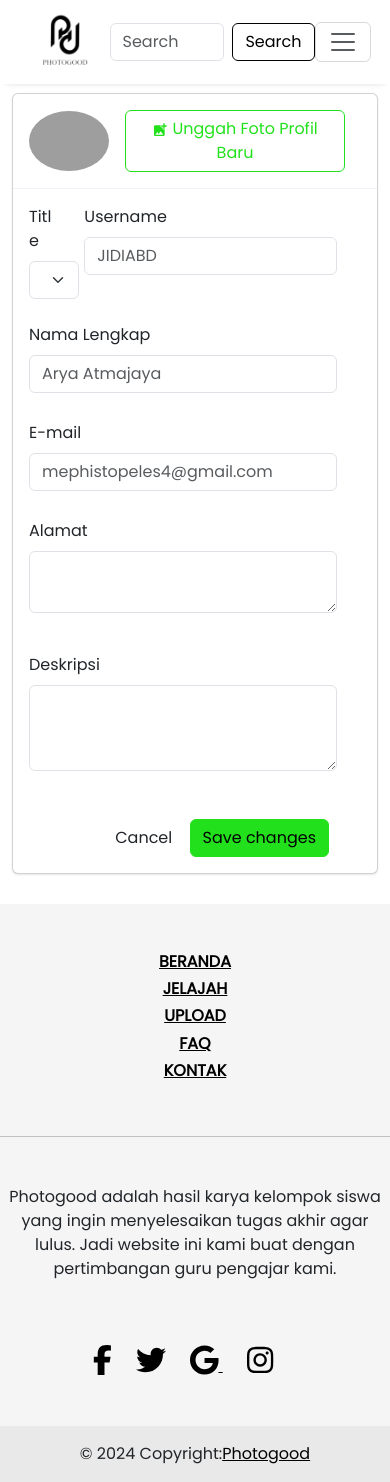
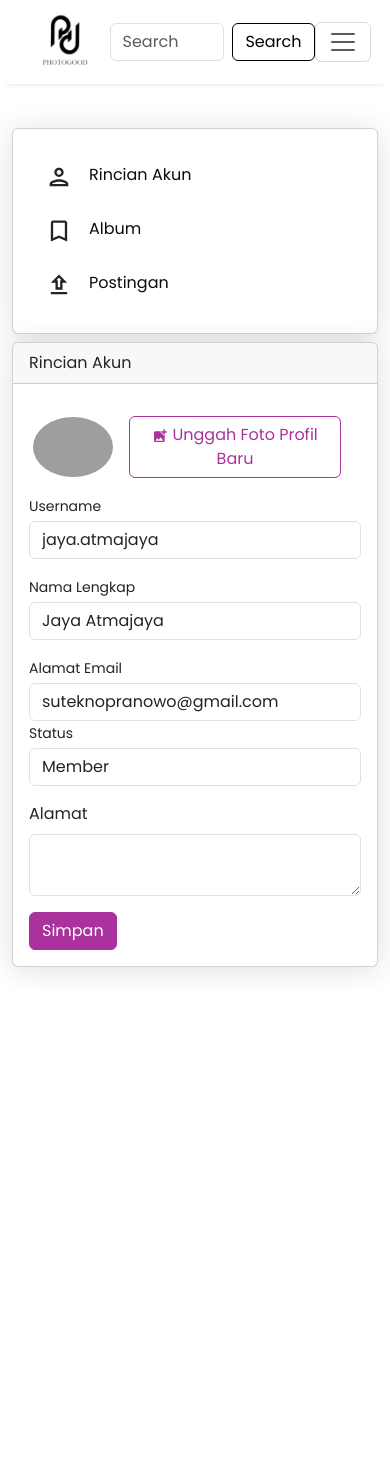
Before and after one commit to AryaAhmatjaya/Photogood, a Next.js app: page /edit-profil in a window 390 px wide. After the commit the page ends 991 px from the top, so only its background shows below. Built offline with nearby package versions, Linux system fonts and the light colour scheme; grey boxes are pictures that could not be loaded.

Commit message:
feat:improve-editprofil

```diff
--- a/app/components/layout/Footer.js
+++ b/app/components/layout/Footer.js
@@ -1,106 +1,39 @@
 import React from "react";
-import { FontAwesomeIcon } from "@fortawesome/react-fontawesome";
-import {
-  faGoogle,
-  faFacebookF,
-  faTwitter,
-  faInstagram,
-} from "@fortawesome/free-brands-svg-icons";
+import { FaFacebookSquare, FaInstagramSquare, FaTwitterSquare } from "react-icons/fa";
+import logo from "../../assets/icon/logo-pg.png"
 
 export const Footer = () => {
   return (
-    <main>
-      <footer style={{ backgroundColor: "#F5F5F5", overflow: "hidden" }}>
-        <section class="mt-5">
-          <div class="row text-center d-flex justify-content-center ">
-            <div class="col-md-2">
-              <h6 class="text-uppercase fw-bold">
-                <a href="/homepage" class="text-black">
-                  Beranda
-                </a>
-              </h6>
-            </div>
-
-            <div class="col-md-2">
-              <h6 class="text-uppercase fw-bold">
-                <a href="#!" class="text-black">
-                  Jelajah
-                </a>
-              </h6>
-            </div>
-
-            <div class="col-md-2">
-              <h6 class="text-uppercase fw-bold">
-                <a href="/upload" class="text-black">
-                  Upload
-                </a>
-              </h6>
-            </div>
-
-            <div class="col-md-2">
-              <h6 class="text-uppercase fw-bold">
-                <a href="#!" class="text-black">
-                  FAQ
-                </a>
-              </h6>
-            </div>
-
-            <div class="col-md-2">
-              <h6 class="text-uppercase fw-bold">
-                <a href="#!" class="text-black">
-                  Kontak
-                </a>
-              </h6>
-            </div>
+    <>
+      <footer className="footer">
+        <div class="d-flex flex-column gap-4 align-items-center container footer-wrapper mt-4" bis_skin_checked="1">
+          <span href="" class="footer-title">Photogood</span>
+          <div class="footer-item-wrapper" bis_skin_checked="1">
+            <ul class="footer-item ps-0 d-flex gap-3" style={{listStyle: 'none'}}>
+              <li>
+                <a class="nav-link" aria-current="page" href="#">Home</a>
+              </li>
+              <li>
+                <a class="nav-link" aria-current="page" href="#">Destination</a>
+              </li>
+              <li>
+                <a class="nav-link" aria-current="page" href="#">Blog</a>
+              </li>
+              <li>
+                <a class="nav-link" aria-current="page" href="#">Languange</a>
+              </li>
+            </ul>
           </div>
-        </section>
-
-        <hr class="my-5" />
-
-        <section class="mb-5">
-          <div class="row d-flex justify-content-center">
-            <div class="col-lg-8">
-              <p className="text-center">
-                Photogood adalah hasil karya kelompok siswa yang ingin
-                menyelesaikan tugas akhir agar lulus. Jadi website ini kami buat
-                dengan pertimbangan guru pengajar kami.
-              </p>
-            </div>
+          <div class="d-flex gap-4 footer-item-social mb-2" bis_skin_checked="1">
+            <a href="#"><FaFacebookSquare className="icon-size" /></a>
+            <a href="#"><FaInstagramSquare className="icon-size" /></a>
+            <a href="#"><FaTwitterSquare className="icon-size" /></a>
           </div>
-        </section>
-        {/* <!-- Section: Text --> */}
-
-        {/* <!-- Section: Social --> */}
-        <section class="text-center mb-5">
-          <a href="" class="text-black me-4">
-            <FontAwesomeIcon icon={faFacebookF} className="icon-size" />
-          </a>
-          <a href="" class="text-black me-4">
-            <FontAwesomeIcon icon={faTwitter} className="icon-size" />
-          </a>
-          <a href="" class="text-black me-4">
-            <FontAwesomeIcon icon={faGoogle} className="icon-size" />{" "}
-          </a>
-          <a href="" class="text-black me-4">
-            <FontAwesomeIcon icon={faInstagram} className="icon-size" />{" "}
-          </a>
-        </section>
-        {/* <!-- Section: Social --> */}
-        {/* <!-- Grid container --> */}
-
-        {/* <!-- Copyright --> */}
-        <div
-          class="text-center p-3"
-          style={{ backgroundColor: "rgba(0, 0, 0, 0.05)" }}
-        >
-          © 2024 Copyright:
-          <a class="text-black" href="https://mdbootstrap.com/">
-            Photogood
-          </a>
         </div>
-        {/* <!-- Copyright --> */}
+        <div class="d-flex justify-content-center footer-wrapper-bottom" bis_skin_checked="1">
+          © 2024 Photogood. All Rights Reserved.
+        </div>
       </footer>
-      {/* <!-- Footer --> */}
-    </main>
+    </>
   );
 };
--- a/app/edit-profil/page.js
+++ b/app/edit-profil/page.js
@@ -5,137 +5,97 @@ import Link from "next/link";
 import { UserLayout } from "../components/layout/UserLayout/page";
 import { Navbar } from "../components/layout/Navbar";
 import { Footer } from "../components/layout/Footer";
-import { MdAddPhotoAlternate } from "react-icons/md";
+import { MdAddPhotoAlternate, MdOutlinePerson, MdBookmarkBorder, MdOutlineUpload  } from "react-icons/md";
 import gambar1 from "../assets/images/bear-8364583_1280.png";
 import gambar2 from "../assets/images/boat-8515980_1280.jpg";
 import gambar3 from "../assets/images/ladybug-8491654_1280.jpg";
 import gambar4 from "../assets/images/winter-8445565_1280.jpg";
+import logo from "../assets/icon/logo-pg.png"
 import gifIcon from "../assets/icon/crown.gif";
 
 export default function Home() {
   return (
     <>
-      <Navbar />
-      <div className="edit">
-        <div class="container light-style flex-grow-1 container-p-y">
-          <h2 class="fw-bolder py-3 mb-2">Edit Profil</h2>
+      < Navbar />
 
-          <div class="card overflow-hidden">
-            <div class="row no-gutters row-bordered row-border-light">
-              <div class="col">
-                <div class="tab-content">
-                  <div class="tab-pane fade active show" id="account-general">
+
+      <div className="container edit">
+        <div class="row">
+          <div class="col-xl-4">
+            {/* <!--card--> */}
+            <div class="card mb-2 mb-xl-0">
+              <div class="card-body">
+                <div className="contain-item d-flex px-3">
+                  <MdOutlinePerson className="icon-size me-3" />
+                  <a href="" className="text-middle pe-5">Rincian Akun</a>
+                </div>
+                <div className="contain-item d-flex px-3">
+                  <MdBookmarkBorder className="icon-size me-3" />
+                  <a href="" className="text-middle pe-5">Album</a>
+                </div>
+                <div className="contain-item d-flex px-3">
+                  <MdOutlineUpload  className="icon-size me-3" />
+                  <a href="" className="text-middle pe-5">Postingan</a>
+                </div>
+              </div>
+            </div>
+          </div>
+          <div class="col-xl-8">
+            {/* <!-- Account details card--> */}
+            <div class="card mb-4">
+              <div class="card-header fw-bolda">Rincian Akun</div>
+              <div class="card-body">
+                <div className="row">
                   <div class="card-body media align-items-center d-flex">
-                      <img
-                        src="https://bootdey.com/img/Content/avatar/avatar1.png"
-                        alt=""
-                        class="d-block ui-w-80 rounded-circle"
-                      />
+                    <img src="https://pbs.twimg.com/profile_images/591025389549391873/T90qMEQQ_400x400.jpg" alt="" class="d-block ui-w-80 rounded-circle" />
                     <div class="media-body ml-4">
                       <label class="btn btn-outline-primary mx-3">
                         <MdAddPhotoAlternate /> Unggah Foto Profil Baru
-                          <input
-                            type="file"
-                            class="account-settings-fileinput"
-                          />
+                        <input type="file" class="account-settings-fileinput" />
                       </label>
                     </div>
                   </div>
-                    <hr class="border-light m-0" />
-
-                    <div class="card-body row">
-                      <div className="row">
-                        <div class="form-group col-2 d-flex flex-column">
-                          <label className="form-label">Title</label>
-                          <div class="input-group">
-                            <select
-                              class="form-select"
-                              id="inputGroupSelect03"
-                              aria-label="Example select with button addon"
-                            >
-                              <option selected>Pilih</option>
-                              <option value="1">Mr.</option>
-                              <option value="2">Mrs.</option>
-                            </select>
+                </div>
+                <form>
+                  {/* <!-- Form Group (username)--> */}
+                  <div class="mb-3">
+                    <label class="small mb-1" for="inputUsername">Username</label>
+                    <input class="form-control" id="inputUsername" type="text" placeholder="Masukkan username anda" value="jaya.atmajaya" />
+                  </div>
+                  {/* <!-- Form Row--> */}
+                  <div class="row gx-3 mb-3">
+                    {/* <!-- Form Group (first name)--> */}
+                    <div class="col-md">
+                      <label class="small mb-1" for="inputFirstName">Nama Lengkap</label>
+                      <input class="form-control" id="inputFirstName" type="text" placeholder="Masukkan nama lengkap anda" value="Jaya Atmajaya" />
                     </div>
                   </div>
-                        <div class="form-group col">
-                          <label class="form-label">Username</label>
-                          <input
-                            type="text"
-                            class="form-control mb-1"
-                            placeholder="JIDIABD"
-                          />
+                  {/* <!-- Form Row        --> */}
+                  <div class="row gx-3 mb-3">
+                    {/* <!-- Form Group (organization name)--> */}
+                    <div class="col-md-6">
+                      <label class="small mb-1" for="inputOrgName">Alamat Email</label>
+                      <input class="form-control" id="inputOrgName" type="text" placeholder="Masukkan alamat email anda" value="suteknopranowo@gmail.com" />
+                    </div>
+                    {/* <!-- Form Group (location)--> */}
+                    <div class="col-md-6">
+                      <label class="small mb-1" for="inputLocation">Status</label>
+                      <input class="form-control" id="inputLocation" type="text" value="Member" />
                     </div>
                   </div>
-                      <div className="row mt-4">
-                        <div class="form-group">
-                          <label class="form-label">Nama Lengkap</label>
-                          <input
-                            type="text"
-                            class="form-control mb-1"
-                            placeholder="Arya Atmajaya"
-                          />
+                  {/* <!-- Form Group (email address)--> */}
+                  <div class="mb-3">
+                      <label for="exampleFormControlTextarea1" class="form-label">Alamat</label>
+                      <textarea class="form-control" id="exampleFormControlTextarea1" rows="2"></textarea>
                   </div>
-                      </div>
-                      <div className="row mt-4">
-                        <div class="form-group">
-                          <label class="form-label">E-mail</label>
-                          <input
-                            type="text"
-                            class="form-control mb-1"
-                            placeholder="mephistopeles4@gmail.com"
-                          />
-                        </div>
-                      </div>
-                      <div className="row mt-4">
-                        <div class="mb-3">
-                          <label
-                            for="exampleFormControlTextarea1"
-                            class="form-label"
-                          >
-                            Alamat
-                          </label>
-                          <textarea
-                            class="form-control"
-                            id="exampleFormControlTextarea1"
-                            rows="2"
-                          ></textarea>
-                        </div>
-                      </div>
-                      <div className="row mt-4">
-                        <div class="mb-3">
-                          <label
-                            for="exampleFormControlTextarea1"
-                            class="form-label"
-                          >
-                            Deskripsi
-                          </label>
-                          <textarea
-                            class="form-control"
-                            id="exampleFormControlTextarea1"
-                            rows="3"
-                          ></textarea>
+                  {/* <!-- Save changes button--> */}
+                  <button class="btn btn-primary" type="button">Simpan</button>
+                </form>
               </div>
             </div>
           </div>
         </div>
       </div>
-                <div class="text-right d-flex flex-row-reverse my-3 mx-5">
-                  <button type="button" class="btn btn-primary">
-                    Save changes
-                  </button>
-                  &nbsp;
-                  <button type="button" class="btn btn-default">
-                    Cancel
-                  </button>
-                </div>
-              </div>
-            </div>
-          </div>
-        </div>
-      </div>
-      <Footer />
     </>
   );
 }
--- a/app/subscribe/page.js
+++ b/app/subscribe/page.js
@@ -21,10 +21,11 @@ export default function Home() {
   return (
     <>
       <Navbar />
+      <section>
+        <div className="container">
           <div className="row-judul">
             <h1 className="judul-subs">Berlangganan</h1>
           </div>
-      <div className="container">
           <div className="row">
             <div className="container col" style={{ display: "flex" }}>
               <div className="card w-100">
@@ -115,7 +116,7 @@ export default function Home() {
                           }}
                         >
                           <div className="container-button">
-                          <button className="btn btn-secondary" type="button">
+                            <button className="btn btn-primary" type="button">
                               Berlangganan
                             </button>
                           </div>
@@ -167,6 +168,7 @@ export default function Home() {
             </div>
           </div>
         </div>
+      </section>
       <div className="row" style={{ marginTop: "50px" }}>
         <h2 className="sub-judul-subs">
           Upgrade akun anda sekarang dan nikmati keuntungan seperti
--- a/app/utils/router.js
+++ b/app/utils/router.js
@@ -1,7 +1,7 @@
 import axios from "axios";
 
 const client = axios.create({
-  baseURL: "http://0.tcp.ap.ngrok.io:15975/api",
+  baseURL: "http://0.tcp.ap.ngrok.io:10327/api",
   params: {
     token: localStorage.getItem("token"),
   },
--- a/styles/abstract/_variables.scss
+++ b/styles/abstract/_variables.scss
@@ -1,12 +1,12 @@
 $theme-colors: (
-    'primary': #22e11c,
+    'primary': #A9329D,
     'secondary': rgb(11,96,176),
-    'success': #22e11c,
+    'success': #f20bdb,
     'info': #d9ff50,
     'warning': #ffbe0b,
     'danger': #ff0000,
     'light': #c0ccda,
-    'dark': #000103,
+    'dark': #000000,
 );
 
 // scss-docs-start theme-color-variables
--- a/styles/components/_footer.scss
+++ b/styles/components/_footer.scss
@@ -1,6 +1,11 @@
 .footer{
     overflow: hidden;
+    background-color: #f0f0f0;
+}
+.footer-title {
+    font-size: 30px;
+    font-weight: bold;
 }
 .icon-size {
-    size: 16px;
+    font-size: 28px;
 }
--- /dev/null
+++ b/styles/pages/_edit-profil.scss
@@ -0,0 +1,87 @@
+.edit {
+    margin-top: 8rem;
+}
+
+.img-account-profile {
+    height: 10rem;
+}
+
+.rounded-circle {
+    border-radius: 50% !important;
+}
+
+.card {
+    box-shadow: 0 0.15rem 1.75rem 0 rgb(33 40 50 / 15%);
+}
+
+.card .card-header {
+    font-weight: 500;
+}
+
+.card-header:first-child {
+    border-radius: 0.35rem 0.35rem 0 0;
+}
+
+.card-header {
+    padding: 1rem 1.35rem;
+    margin-bottom: 0;
+    background-color: rgba(33, 40, 50, 0.03);
+    border-bottom: 1px solid rgba(33, 40, 50, 0.125);
+}
+
+.form-control,
+.dataTable-input {
+    display: block;
+    width: 100%;
+    padding: 0.875rem 1.125rem;
+    font-size: 0.875rem;
+    font-weight: 400;
+    line-height: 1;
+    color: #69707a;
+    background-color: #fff;
+    background-clip: padding-box;
+    border: 1px solid #c5ccd6;
+    -webkit-appearance: none;
+    -moz-appearance: none;
+    appearance: none;
+    border-radius: 0.35rem;
+    transition: border-color 0.15s ease-in-out, box-shadow 0.15s ease-in-out;
+}
+
+.nav-borders .nav-link.active {
+    color: #0061f2;
+    border-bottom-color: #0061f2;
+}
+
+.nav-borders .nav-link {
+    color: #69707a;
+    border-bottom-width: 0.125rem;
+    border-bottom-style: solid;
+    border-bottom-color: transparent;
+    padding-top: 0.5rem;
+    padding-bottom: 0.5rem;
+    padding-left: 0;
+    padding-right: 0;
+    margin-left: 1rem;
+    margin-right: 1rem;
+}
+
+.contain-item {
+    margin-top: 10px;
+    margin-bottom: 10px;
+    cursor: pointer;
+    padding: 8px 12px;
+}
+.contain-item:hover {
+    background-color: #e7e7e784;
+    border-radius: 8px;
+    font-weight: bold;
+
+}
+.icon-size {
+    font-size: 24px;
+}
+.text-middle {
+    font-size: 16px;
+    text-decoration: none;
+}
--- a/styles/pages/_home.scss
+++ b/styles/pages/_home.scss
@@ -127,21 +127,19 @@
   object-position: center;
   cursor: pointer;
   box-shadow: rgba(149, 157, 165, 0.2) 0px 8px 24px;
-  }
+}
 
 .icon-size {
   font-size: 30px;
 }
 
-.edit{
-  margin-top: 6%;
-  margin-bottom: 5%;
-}
+
 .upload {
-  &__Unggah{
+  &__Unggah {
     margin-top: 9%;
     justify-content: center;
   }
+
   &__judul-upload {
     margin-top: 7%;
     display: flex;
@@ -223,6 +221,7 @@
     font-size: 16px;
     cursor: pointer;
     margin-bottom: 7%;
+
     &:hover {
       background-color: #0D73D3;
     }
@@ -722,33 +721,39 @@ label.btn {
 
 .icon-bunder {
   margin-top: 20px;
-  background-color: #D4F0FF;
+  background-color: #ffb0f7;
   width: 85px;
   height: 85px;
   border-radius: 50%;
 }
+
 .icon-detail-subs {
   display: flex;
   justify-content: center;
   margin-top: 18px;
   font-size: 45px;
 }
+
 .iki-icon-telu {
-  color: #1878ED;
+  color: #A9329D;
 }
+
 .atas-subs {
   font-size: 20px;
   font-weight: 900;
 }
+
 .bawah-subs {
   text-align: center;
   font-size: 16px;
 }
+
 .text-subs-detail {
   display: flex;
   flex-direction: column;
   align-items: center;
 }
+
 .gambar-subs {
   height: 100px;
   object-fit: cover;
@@ -761,6 +766,7 @@ label.btn {
   justify-content: center;
   margin-bottom: 30px;
 }
+
 .sub-judul-subs {
   font-weight: bold;
   display: flex;
@@ -856,8 +862,8 @@ label.btn {
 
 .album-wrap {
   display: flex;
-    gap: 12px;
-    align-items: center;
+  gap: 12px;
+  align-items: center;
 }
 
 .album-wrapper {
--- a/styles/pages/_index.scss
+++ b/styles/pages/_index.scss
@@ -5,3 +5,4 @@
 @import 'check';
 @import 'subcribe';
 @import 'chat';
+@import 'edit-profil';
```
Also changed, not shown: 2 other files (tests, documents, lock files or other folders). Lines whose indentation alone changed are shown as unchanged.
